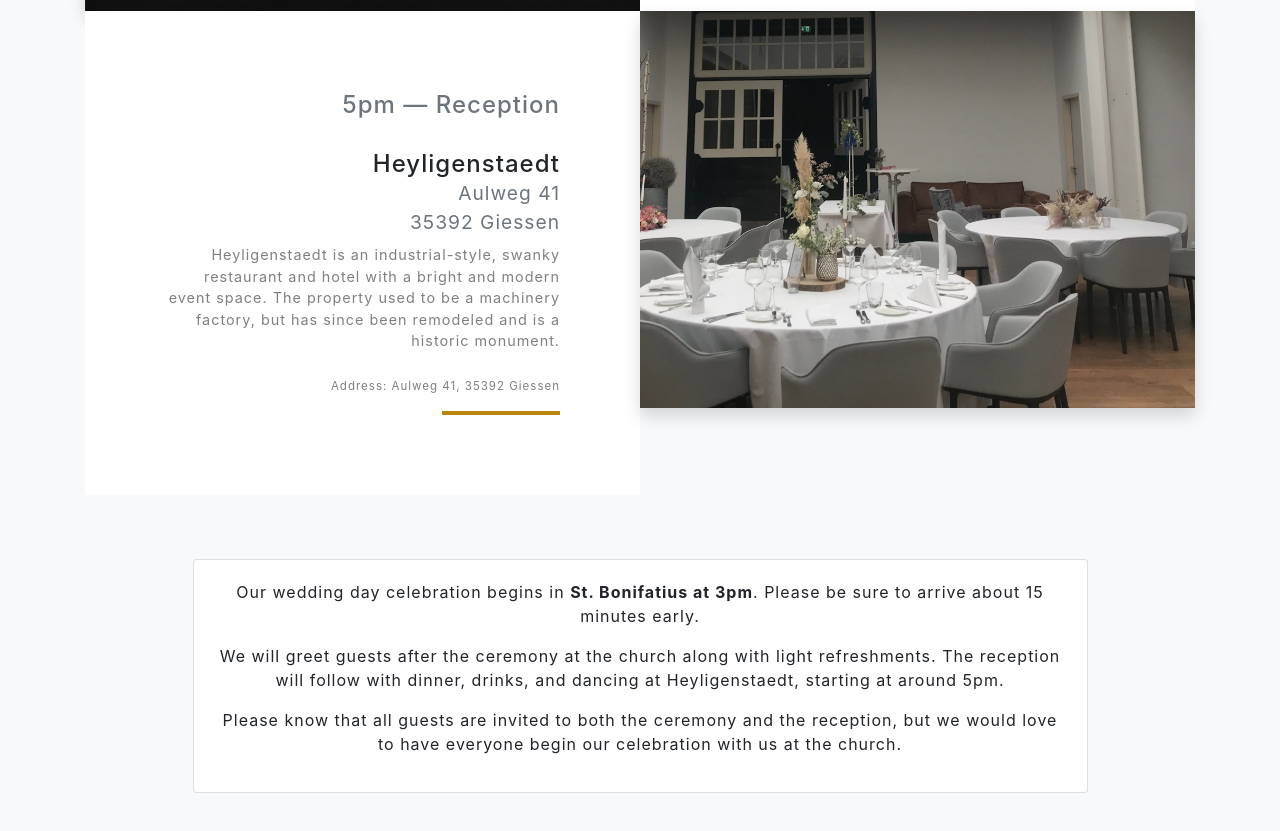
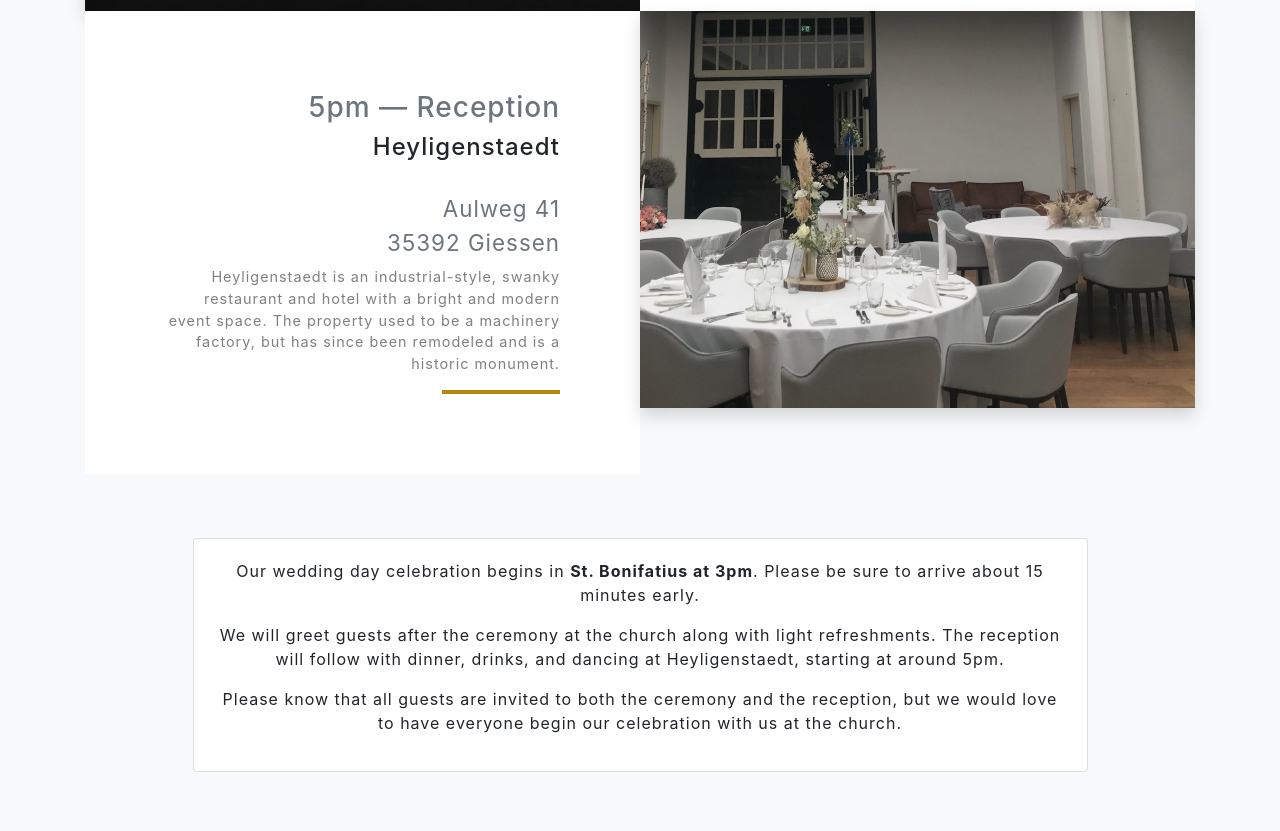
Before and after one commit to schloop/schloop.github.io, a website with bundled scripts: page index.html in a window 1280 px wide. Shown: the part 2491-3322 px from the top of the page. Built offline with nearby package versions, Linux system fonts and the light colour scheme.

Commit message:
second test

```diff
--- a/index.html
+++ b/index.html
@@ -136,14 +136,13 @@
           <div class="bg-white text-center h-100 project">
             <div class="d-flex h-100">
               <div class="project-text w-100 my-auto text-center text-lg-right">
-                <h4 class="text-muted">5pm &mdash; Reception</h4></br>
-                <h4 class="text-black">Heyligenstaedt
-                </br><small class="text-muted">Aulweg 41</br>35392 Giessen</small></h4>
+                <h3 class="text-muted">5pm &mdash; Reception</h3>
+                <h4 class="text-black">Heyligenstaedt</h4>
+                </br><h3><small class="text-muted">Aulweg 41</br>35392 Giessen</small></h3>
                 <p class="mb-0 text-black-50">Heyligenstaedt is an industrial-style, swanky restaurant and hotel with a
                   bright and modern event space. The property used to be a machinery factory, but has since been
                   remodeled
-                  and is a historic monument.
-                  </br></br><small>Address: Aulweg 41, 35392 Giessen</small></p>
+                  and is a historic monument.</p>
                 <hr class="d-none d-lg-block mb-0 mr-0">
               </div>
             </div>
```
